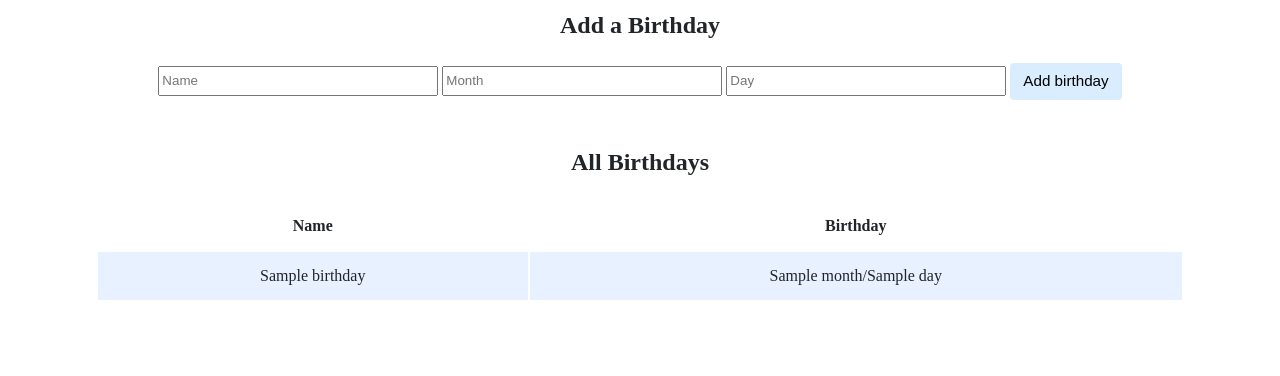
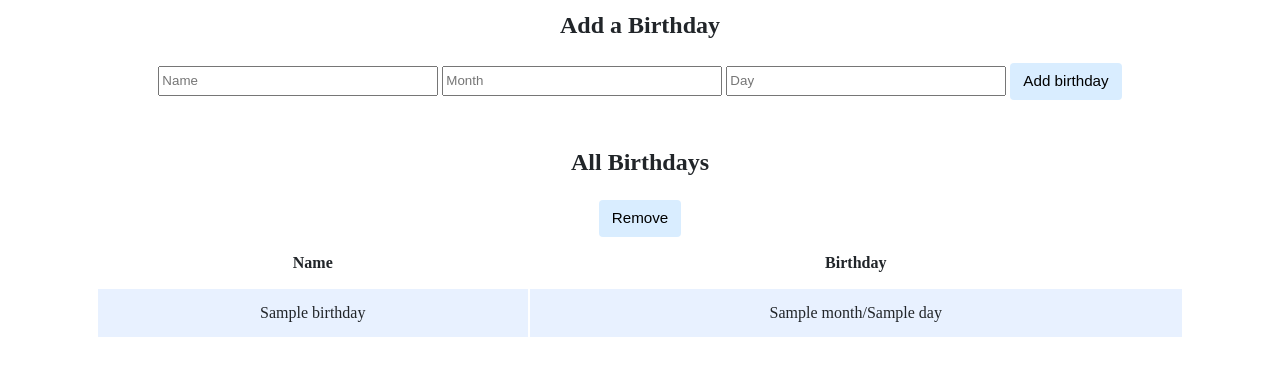
Before and after one commit to martinhild/CS50-my-solutions, a Flask app: template birthdays/templates/index.html in a window 1280 px wide. Shown: the part 253-629 px from the top of the page. Run offline with Flask 3, Linux system fonts and the light colour scheme; the template is opened without the code that fills it: most values are stand-ins (such as "Sample title", 1, 10 or a date in 2020); some libraries are stand-ins or nearby versions.

Commit message:
Tue, Feb 6, 2024, 12:43 PM +01:00

```diff
--- a/birthdays/templates/index.html
+++ b/birthdays/templates/index.html
@@ -39,6 +39,9 @@
                             <tr>
                                 <td>{{ birthday.name }}</td>
                                 <td>{{ birthday.month }}/{{ birthday.day }}</td>
+                                <form action="/remove", method="post">
+                                    <button type="submit">Remove</button>
+                                </form>
                             </tr>
                         {% endfor %}
                     </tbody>
```
